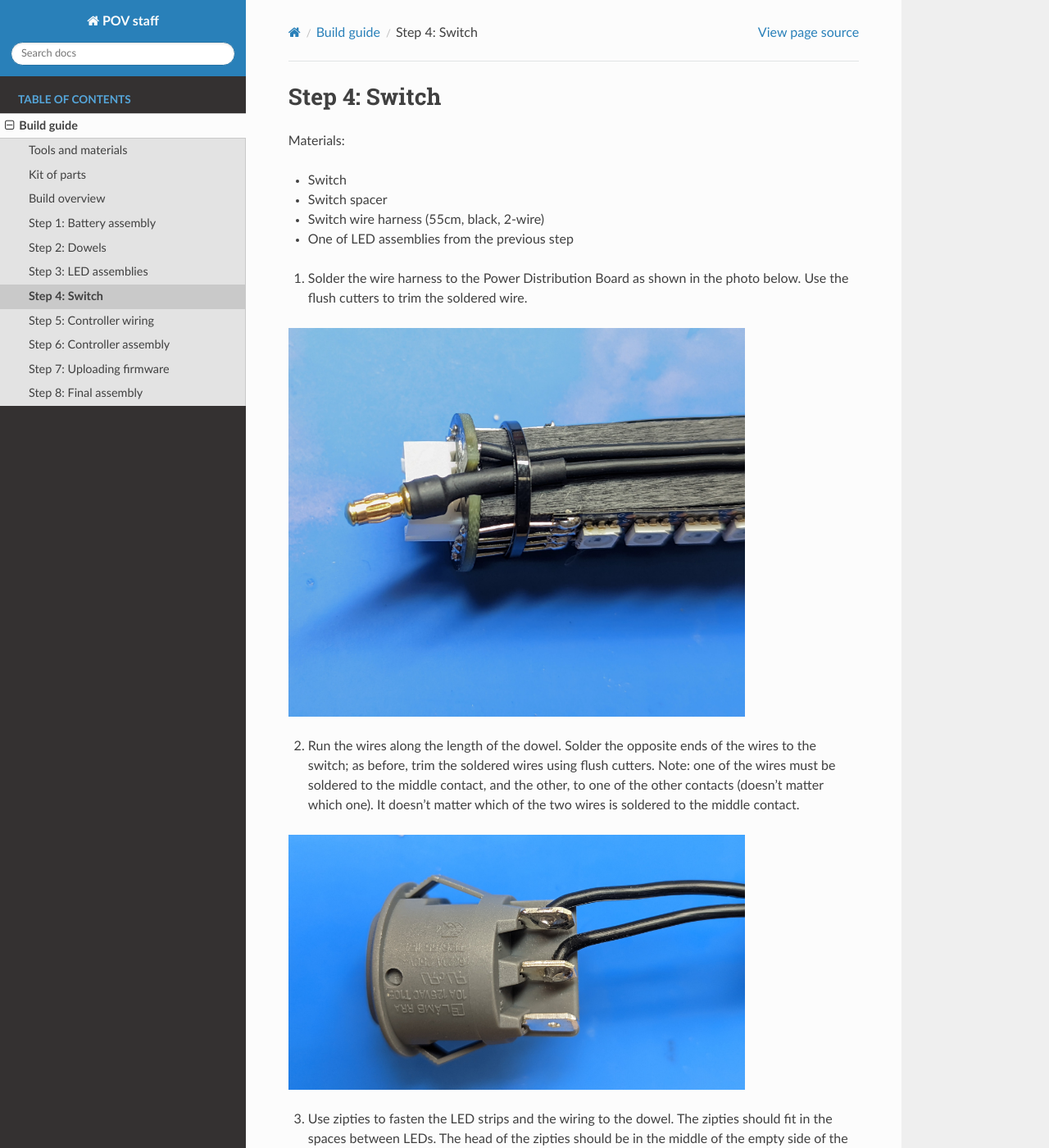
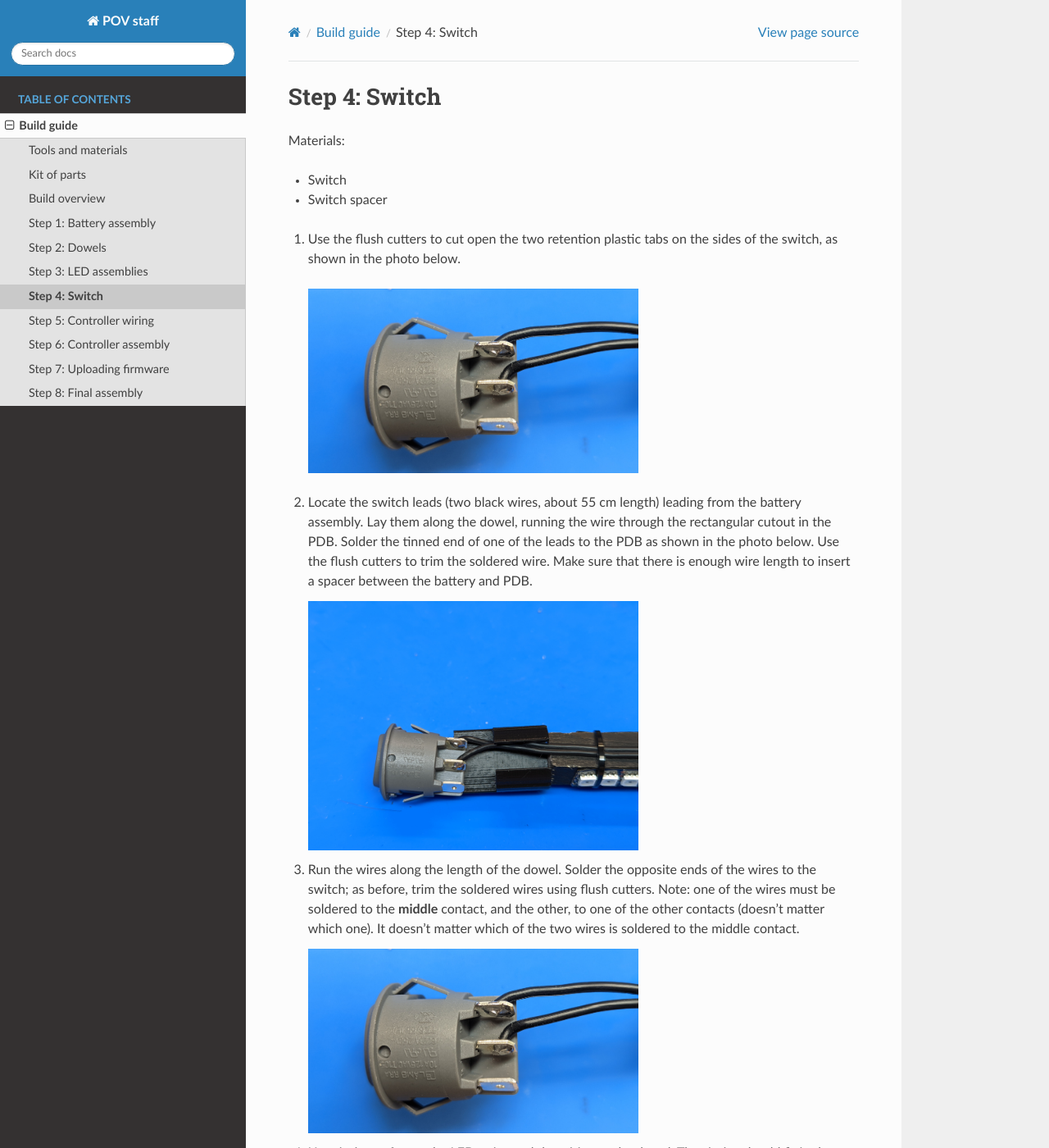
Before and after one commit to shurik179/povstaff, a Sphinx documentation site: the page built from docs/build-switch.rst, in a window 1280 px wide and 1400 px high. Shown: the whole window at 82% size. Built offline with Sphinx 7.4.7 and the Read the Docs theme 2.0.0, drawn with Linux system fonts in a browser that asks for light colours; formulas are drawn with MathJax 3; pages that are not in the unit, such as notebooks, are missing from menus.

Commit message:
docs update

```diff
--- a/docs/build-battery.rst
+++ b/docs/build-battery.rst
@@ -9,6 +9,8 @@ Materials and tools used:
 * Two 18650 Li-Ion batteries
 
 * Two battery  wire harnesses
+
+* Two Power Distribution Boards (PDB)
 
 * Spacers
 
--- a/docs/build-switch.rst
+++ b/docs/build-switch.rst
@@ -6,43 +6,49 @@ Materials:
 
 * Switch spacer
 
-* Switch wire harness (55cm, black, 2-wire)
+1. Use the flush cutters to cut open the two retention plastic tabs on the
+   sides of the switch, as shown in the photo below.
 
-* One of LED assemblies from the previous step
+  .. figure:: images/switch-2.jpg
+     :alt: Switch
+     :width: 60%
 
+2. Locate the switch leads (two black wires, about 55 cm length) leading from
+   the battery assembly. Lay them along the dowel, running the wire through the
+   rectangular cutout in the PDB. Solder the tinned end of one of the leads to
+   the PDB  as shown in the photo below. Use the flush cutters to trim  the
+   soldered wire. Make sure that there is enough wire length to insert a
+   spacer between the battery and PDB.
 
-1. Solder the wire harness to the Power Distribution Board as shown in the photo
-   below. Use the flush cutters to trim  the soldered wire.
+   .. figure:: images/switch-4.jpg
+      :alt: Switch
+      :width: 60%
 
-.. figure:: images/switch-1.jpg
-   :alt: Switch
-   :width: 80%
-
-2. Run the wires along the length of the dowel. Solder the opposite ends of
+3. Run the wires along the length of the dowel. Solder the opposite ends of
    the wires to the switch; as before, trim the soldered wires using flush cutters.
-   Note: one of the wires must be soldered to the middle contact, and the other,
+   Note: one of the wires must be soldered to the **middle** contact, and the other,
    to one of the other contacts (doesn't matter which one). It doesn't matter
    which of the two wires is soldered to the middle contact.
 
-.. figure:: images/switch-2.jpg
-   :alt: Switch
-   :width: 80%
+   .. figure:: images/switch-2.jpg
+      :alt: Switch
+      :width: 60%
 
-3. Use zipties  to fasten the LED strips and the wiring to the dowel.
+4. Use zipties  to fasten the LED strips and the wiring to the dowel.
    The zipties should fit in the spaces between LEDs. The head of the
    zipties should be in the middle of the empty side of the dowel (without LEDs
    or wiring) - not at the corner! Place zipties every 7-8 cm or so.
    Tighten them (but not too tight, to prevent them from breaking) and trim.
 
 
-.. figure:: images/switch-3.jpg
-   :alt: Switch
-   :width: 80%
+   .. figure:: images/switch-4.jpg
+      :alt: Switch
+      :width: 80%
 
-.. figure:: images/zipties-1.jpg
-   :alt: Switch
-   :width: 80%
+   .. figure:: images/zipties-1.jpg
+      :alt: Switch
+      :width: 80%
 
-.. figure:: images/zipties-2.jpg
-   :alt: Switch
-   :width: 80%
+   .. figure:: images/zipties-2.jpg
+      :alt: Switch
+      :width: 80%
```
Also changed, not shown: other parts of docs/build-battery.rst (+1 -1 lines), docs/images/switch-4.jpg (added).
